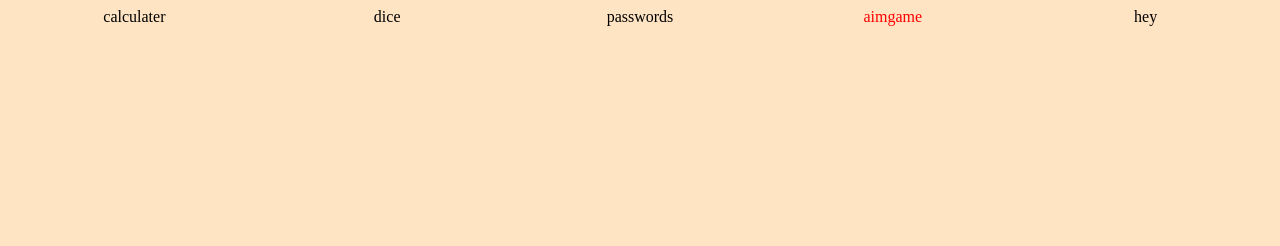
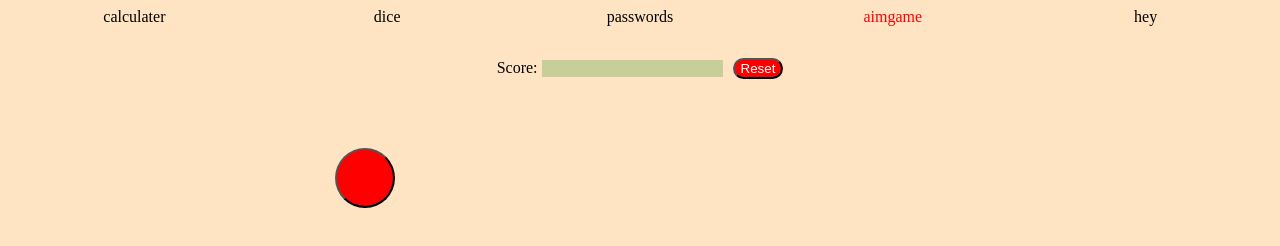
Before and after one commit to mekbalidris/randomprojects.github.io, a plain HTML site: page aimgame.html in a window 1280 px wide. Drawn offline with Linux system fonts and the light colour scheme.

Commit message:
finished the aimgame

```diff
--- a/aimgame.css
+++ b/aimgame.css
@@ -25,3 +25,29 @@ a:active{
 #aimgame{
     color:red;
 }
+
+#container{
+    display:flex;
+    justify-content: center;
+    align-content: center;
+}
+
+.random-aim{
+    position: absolute;
+    height: 60px;
+    width: 60px;
+    border-radius: 50px;
+    background-color: red;
+}
+
+#score{
+    background-color: rgba(0, 128, 0, 0.219);
+    border: none;
+}
+
+#reset{
+    background-color: red;
+    color: white;
+    border-radius: 20px;
+    margin-left: 10px;
+}
--- a/aimgame.html
+++ b/aimgame.html
@@ -20,7 +20,7 @@
             <div>hey</div>
         <div>
     </nav>
-
+    <div><label>Score: </label><input id="score" readonly><button onclick="resetscore()" id="reset">Reset</button></div>
 
     <script src="aimgame.js"></script>
 </body>
--- a/aimgame.js
+++ b/aimgame.js
@@ -0,0 +1,46 @@
+var score = document.getElementById("score");
+var reset = document.getElementById("reset");
+
+
+let i=0;
+
+function resetscore(){
+    score.value = 0;
+    i=0;
+}
+
+
+document.addEventListener("DOMContentLoaded", function(){
+
+var button = document.createElement("button");
+button.className = "random-aim";
+
+
+function generaterandomposition(){
+
+    var randomX = Math.random() * (window.innerWidth - 60);
+    var randomY = Math.random() * 100;
+    var randomT = Math.random() * 400 + 50;
+
+    return{x:randomX , y:randomY , t:randomT};
+}
+
+function buttonposition(){
+
+    var randomposition = generaterandomposition();
+    button.style.left = randomposition.x + "px";
+    button.style.right = randomposition.y + "px";
+    button.style.top = randomposition.t + "px";
+
+}
+
+buttonposition();
+
+document.body.appendChild(button);
+
+button.addEventListener('click', function() {
+    buttonposition();
+    i=i+1;
+    score.value=i;
+});
+});
```
